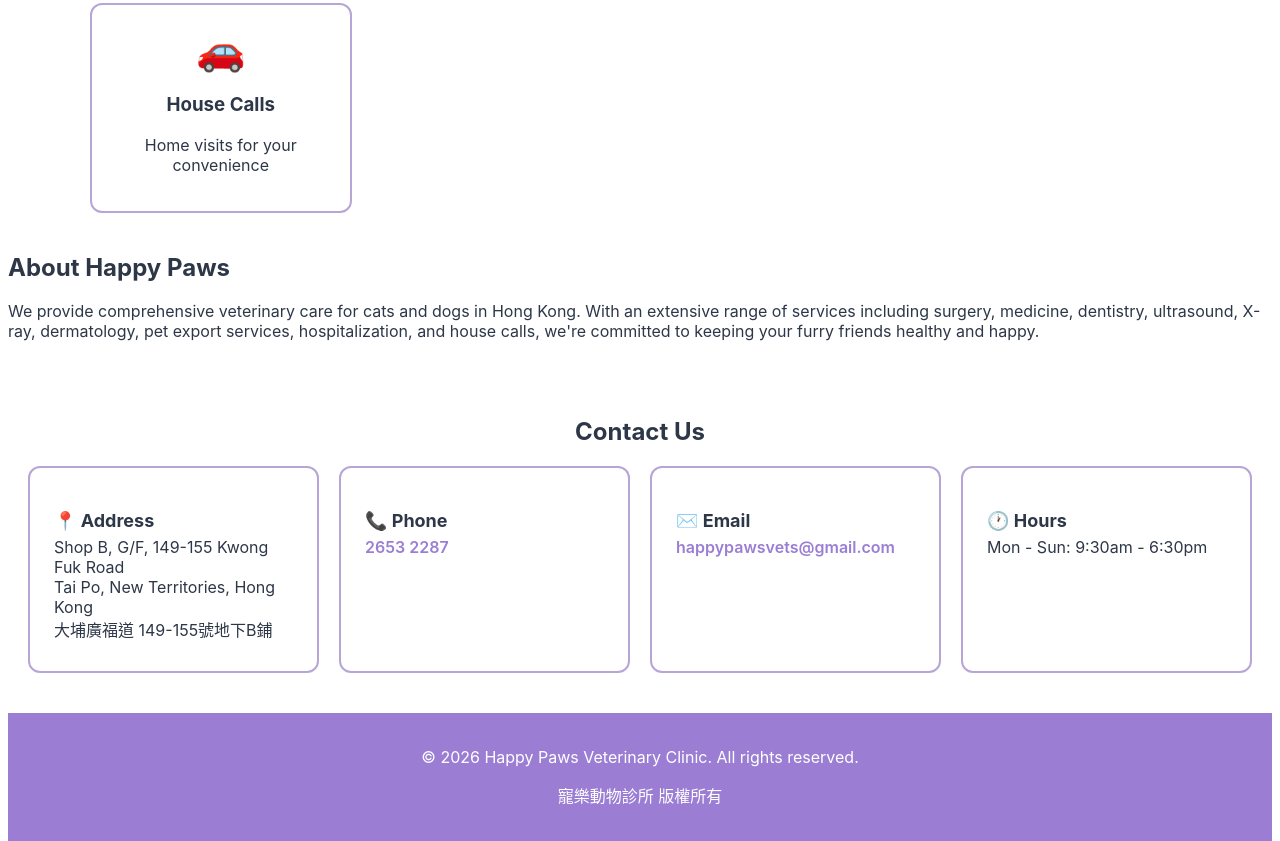
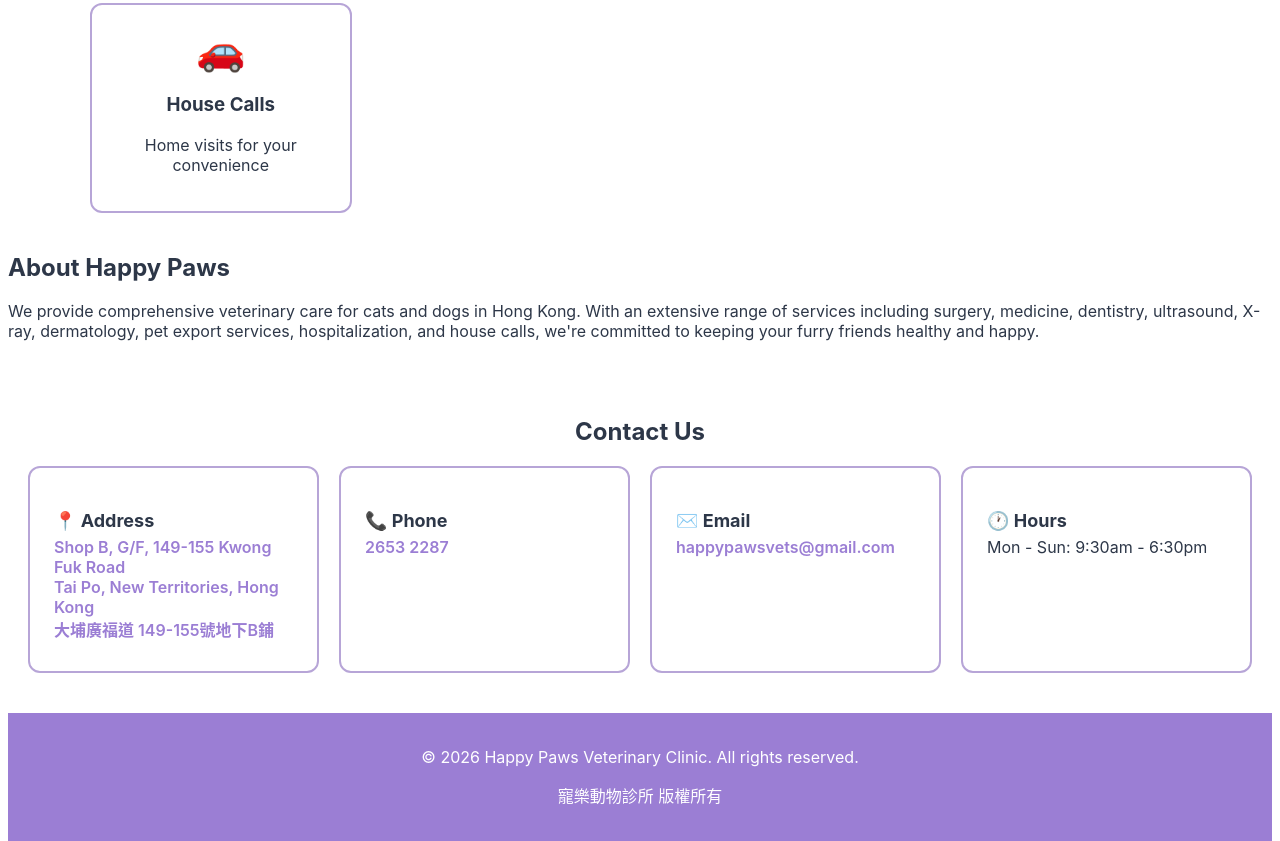
Before and after one commit to carcarly/Happy-Paws-Veterinary-Clinic-Website, a plain HTML site: page index.html in a window 1280 px wide. Shown: the part 957-1798 px from the top of the page. Drawn offline with Linux system fonts and the light colour scheme.

Commit message:
Fix: Add Google Maps link to address, close script tag

```diff
--- a/index.html
+++ b/index.html
@@ -91,7 +91,7 @@
     <div class="contact-grid">
       <div class="contact-card">
         <h3>📍 Address</h3>
-        <p>Shop B, G/F, 149-155 Kwong Fuk Road<br>Tai Po, New Territories, Hong Kong<br>大埔廣福道 149-155號地下B鋪</p>
+        <p><a href="https://maps.google.com/?q=Happy+Paws+Veterinary+Clinic+Tai+Po+Hong+Kong" target="_blank">Shop B, G/F, 149-155 Kwong Fuk Road<br>Tai Po, New Territories, Hong Kong<br>大埔廣福道 149-155號地下B鋪</a></p>
       </div>
       <div class="contact-card">
         <h3>📞 Phone</h3>
@@ -174,3 +174,8 @@
   // Initialize with saved or English
   applyLang(localStorage.getItem('happypaws-lang') || 'en');
 })();
+
+
+</script>
+</body>
+</html>
```
